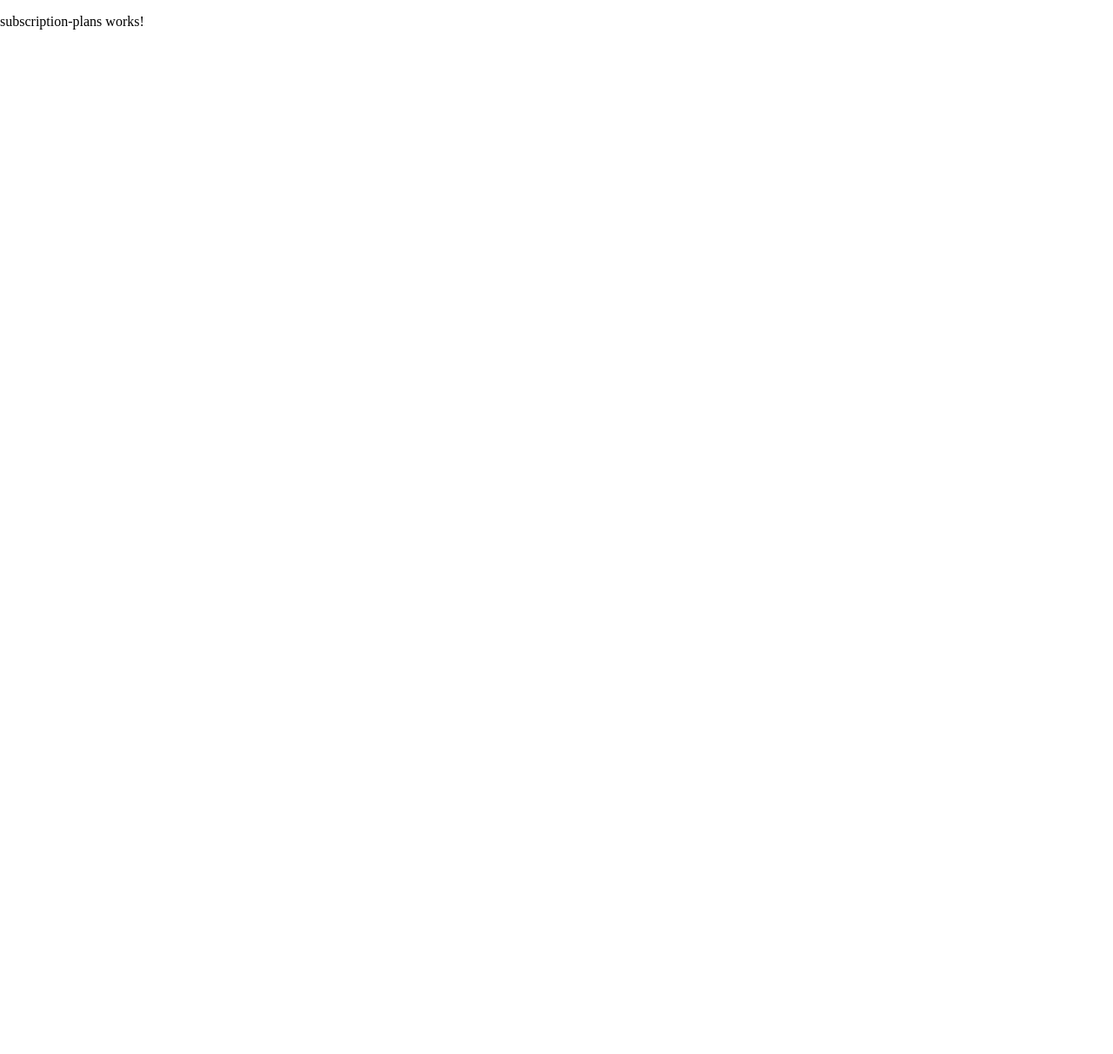
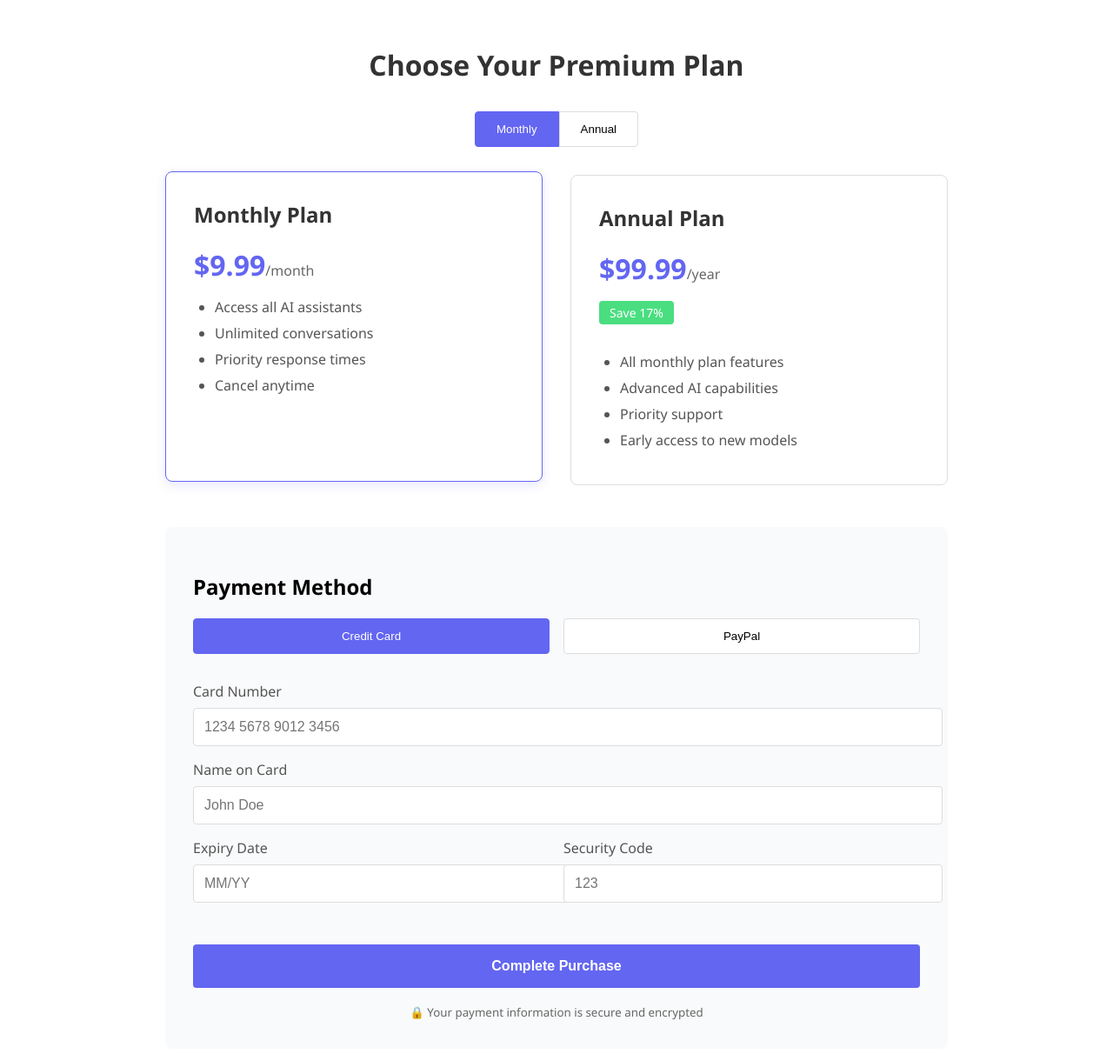
Before and after one commit to reidaci/ai-chats, an Angular app: page /subscription in a window 1280 px wide. Shown: the top 1212 px of the page at 87% size. Before the commit the page ends 800 px from the top, so only its background shows below. Built offline with nearby package versions, Linux system fonts and the light colour scheme.

Commit message:
subscription plans (methods)

```diff
--- a/src/app/components/subscription-plans/subscription-plans.component.css
+++ b/src/app/components/subscription-plans/subscription-plans.component.css
@@ -0,0 +1,214 @@
+
+.subscription-container {
+    max-width: 900px;
+    margin: 0 auto;
+    padding: 2rem;
+    font-family: 'Segoe UI', Tahoma, Geneva, Verdana, sans-serif;
+  }
+
+  h1 {
+    text-align: center;
+    margin-bottom: 2rem;
+    color: #333;
+  }
+
+  .plan-selection {
+    margin-bottom: 3rem;
+  }
+
+  .plan-toggle {
+    display: flex;
+    justify-content: center;
+    margin-bottom: 2rem;
+  }
+
+  .plan-toggle button {
+    padding: 0.75rem 1.5rem;
+    border: 1px solid #ddd;
+    background: white;
+    cursor: pointer;
+    transition: all 0.3s ease;
+  }
+
+  .plan-toggle button:first-child {
+    border-radius: 4px 0 0 4px;
+  }
+
+  .plan-toggle button:last-child {
+    border-radius: 0 4px 4px 0;
+  }
+
+  .plan-toggle button.active {
+    background: #6366f1;
+    color: white;
+    border-color: #6366f1;
+  }
+
+  .plan-details {
+    display: flex;
+    gap: 2rem;
+    justify-content: center;
+    flex-wrap: wrap;
+  }
+
+  .plan-card {
+    flex: 1;
+    min-width: 280px;
+    max-width: 400px;
+    border: 1px solid #ddd;
+    border-radius: 8px;
+    padding: 2rem;
+    transition: all 0.3s ease;
+  }
+
+  .plan-card.selected {
+    border-color: #6366f1;
+    box-shadow: 0 4px 12px rgba(99, 102, 241, 0.15);
+    transform: translateY(-4px);
+  }
+
+  .plan-card h2 {
+    margin-top: 0;
+    color: #333;
+  }
+
+  .price {
+    font-size: 2rem;
+    font-weight: bold;
+    margin: 1rem 0;
+    color: #6366f1;
+  }
+
+  .price span {
+    font-size: 1rem;
+    color: #666;
+    font-weight: normal;
+  }
+
+  .savings {
+    display: inline-block;
+    background: #4ade80;
+    color: white;
+    padding: 0.25rem 0.75rem;
+    border-radius: 4px;
+    font-size: 0.875rem;
+    margin-bottom: 1rem;
+  }
+
+  .plan-card ul {
+    padding-left: 1.5rem;
+    margin-bottom: 0;
+  }
+
+  .plan-card li {
+    margin-bottom: 0.5rem;
+    color: #555;
+  }
+
+  .payment-section {
+    background: #f9fafb;
+    padding: 2rem;
+    border-radius: 8px;
+  }
+
+  .payment-toggle {
+    display: flex;
+    margin-bottom: 2rem;
+    gap: 1rem;
+  }
+
+  .payment-toggle button {
+    flex: 1;
+    padding: 0.75rem;
+    border: 1px solid #ddd;
+    background: white;
+    border-radius: 4px;
+    cursor: pointer;
+    transition: all 0.3s ease;
+  }
+
+  .payment-toggle button.active {
+    background: #6366f1;
+    color: white;
+    border-color: #6366f1;
+  }
+
+  .payment-form {
+    margin-bottom: 2rem;
+  }
+
+  .form-group {
+    margin-bottom: 1rem;
+  }
+
+  .form-row {
+    display: flex;
+    gap: 1rem;
+  }
+
+  .form-row .form-group {
+    flex: 1;
+  }
+
+  label {
+    display: block;
+    margin-bottom: 0.5rem;
+    font-weight: 500;
+    color: #555;
+  }
+
+  input {
+    width: 100%;
+    padding: 0.75rem;
+    border: 1px solid #ddd;
+    border-radius: 4px;
+    font-size: 1rem;
+  }
+
+  .subscribe-button {
+    display: block;
+    width: 100%;
+    padding: 1rem;
+    background: #6366f1;
+    color: white;
+    border: none;
+    border-radius: 4px;
+    font-size: 1rem;
+    font-weight: 600;
+    cursor: pointer;
+    transition: background 0.3s ease;
+    margin-top: 1.5rem;
+  }
+
+  .subscribe-button:hover {
+    background: #4f46e5;
+  }
+
+  .security-note {
+    text-align: center;
+    margin-top: 1rem;
+    color: #666;
+  }
+
+  .paypal-section {
+    background: #f5f7ff;
+    padding: 1.5rem;
+    border-radius: 4px;
+    text-align: center;
+  }
+
+  @media (max-width: 768px) {
+    .form-row {
+      flex-direction: column;
+      gap: 0;
+    }
+
+    .plan-details {
+      flex-direction: column;
+      align-items: center;
+    }
+
+    .plan-card {
+      width: 100%;
+    }
+  }
--- a/src/app/components/subscription-plans/subscription-plans.component.html
+++ b/src/app/components/subscription-plans/subscription-plans.component.html
@@ -1 +1,82 @@
-<p>subscription-plans works!</p>
+<div class="subscription-container">
+    <h1>Choose Your Premium Plan</h1>
+
+    <div class="plan-selection">
+      <div class="plan-toggle">
+        <button [class.active]="selectedPlan === 'monthly'" (click)="selectPlan('monthly')">Monthly</button>
+        <button [class.active]="selectedPlan === 'annual'" (click)="selectPlan('annual')">Annual</button>
+      </div>
+
+      <div class="plan-details">
+        <div class="plan-card" [class.selected]="selectedPlan === 'monthly'">
+          <h2>Monthly Plan</h2>
+          <div class="price">$9.99<span>/month</span></div>
+          <ul>
+            <li>Access all AI assistants</li>
+            <li>Unlimited conversations</li>
+            <li>Priority response times</li>
+            <li>Cancel anytime</li>
+          </ul>
+        </div>
+
+        <div class="plan-card" [class.selected]="selectedPlan === 'annual'">
+          <h2>Annual Plan</h2>
+          <div class="price">$99.99<span>/year</span></div>
+          <div class="savings">Save 17%</div>
+          <ul>
+            <li>All monthly plan features</li>
+            <li>Advanced AI capabilities</li>
+            <li>Priority support</li>
+            <li>Early access to new models</li>
+          </ul>
+        </div>
+      </div>
+    </div>
+
+    <div class="payment-section">
+      <h2>Payment Method</h2>
+
+      <div class="payment-toggle">
+        <button [class.active]="paymentMethod === 'card'" (click)="selectPaymentMethod('card')">Credit Card</button>
+        <button [class.active]="paymentMethod === 'paypal'" (click)="selectPaymentMethod('paypal')">PayPal</button>
+      </div>
+
+
+      <div class="payment-form" *ngIf="paymentMethod === 'card'">
+        <div class="form-group">
+          <label for="cardNumber">Card Number</label>
+          <input type="text" id="cardNumber" [(ngModel)]="cardDetails.number" placeholder="1234 5678 9012 3456">
+        </div>
+
+        <div class="form-group">
+          <label for="cardName">Name on Card</label>
+          <input type="text" id="cardName" [(ngModel)]="cardDetails.name" placeholder="John Doe">
+        </div>
+
+        <div class="form-row">
+          <div class="form-group">
+            <label for="cardExpiry">Expiry Date</label>
+            <input type="text" id="cardExpiry" [(ngModel)]="cardDetails.expiry" placeholder="MM/YY">
+          </div>
+
+          <div class="form-group">
+            <label for="cardCVV">Security Code</label>
+            <input type="text" id="cardCVV" [(ngModel)]="cardDetails.cvv" placeholder="123">
+          </div>
+        </div>
+      </div>
+
+
+      <div class="paypal-section" *ngIf="paymentMethod === 'paypal'">
+        <p>You will be redirected to PayPal to complete your purchase.</p>
+      </div>
+
+      <button class="subscribe-button" (click)="processPayment()">
+        Complete Purchase
+      </button>
+
+      <div class="security-note">
+        <small>🔒 Your payment information is secure and encrypted</small>
+      </div>
+    </div>
+  </div>
--- a/src/app/components/subscription-plans/subscription-plans.component.ts
+++ b/src/app/components/subscription-plans/subscription-plans.component.ts
@@ -1,13 +1,36 @@
 import { Component } from '@angular/core';
 import { RouterModule } from '@angular/router';
-
+import { FormsModule, ReactiveFormsModule } from '@angular/forms';
+import { CommonModule } from '@angular/common';
 @Component({
   selector: 'app-subscription-plans',
   standalone: true,
-  imports: [ RouterModule],
+  imports: [CommonModule, RouterModule,FormsModule,FormsModule,ReactiveFormsModule],
   templateUrl: './subscription-plans.component.html',
   styleUrls: ['./subscription-plans.component.css']
 })
 export class SubscriptionPlansComponent {
+  selectedPlan: 'monthly' | 'annual' = 'monthly';
+  paymentMethod: 'card' | 'paypal' = 'card';
 
+  cardDetails = {
+    number: '',
+    name: '',
+    expiry: '',
+    cvv: ''
+  };
+
+  selectPlan(plan: 'monthly' | 'annual') {
+    this.selectedPlan = plan;
+  }
+
+  selectPaymentMethod(method: 'card' | 'paypal') {
+    this.paymentMethod = method;
+  }
+
+  processPayment() {
+    console.log('Processing payment for', this.selectedPlan, 'plan using', this.paymentMethod);
+    console.log('Card details:', this.paymentMethod === 'card' ? this.cardDetails : 'Using PayPal');
+
+  }
 }
```
